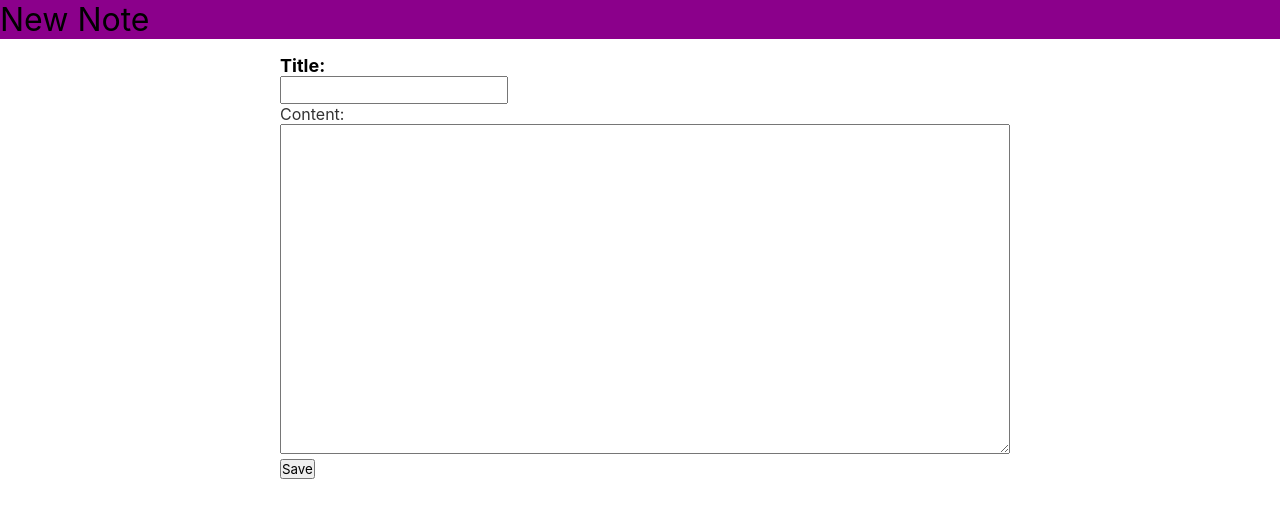
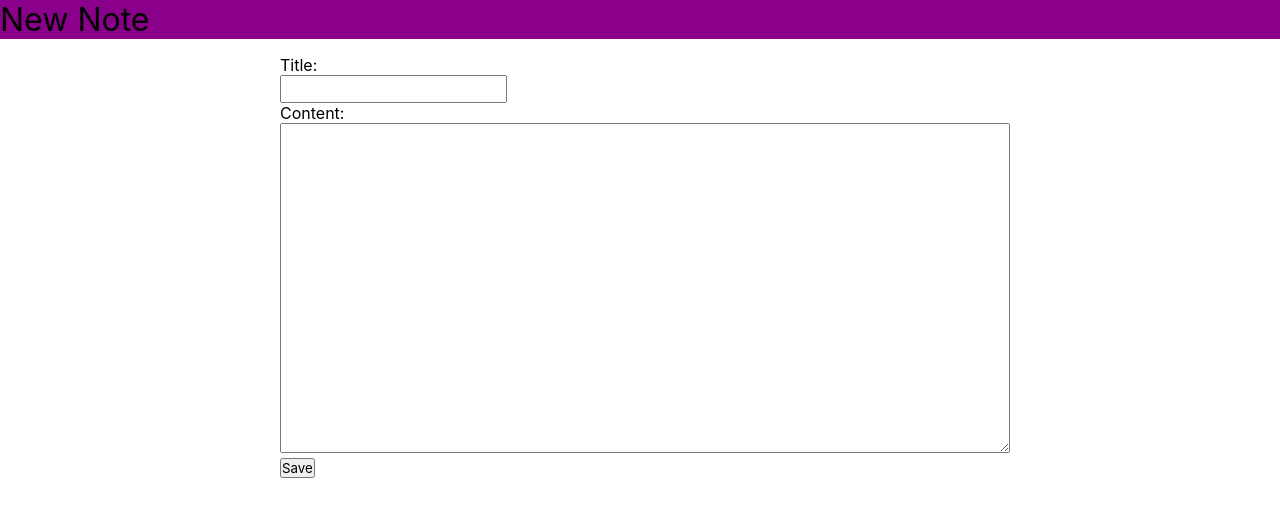
Before and after one commit to roboteng/mvp, a React (Create React App) app: page /new in a window 1280 px wide. Shown: the top 518 px of the page. Built offline with nearby package versions, Linux system fonts and the light colour scheme.

Commit message:
fixed styling overlaps

```diff
--- a/src/routes/NewNote/NewNote.css
+++ b/src/routes/NewNote/NewNote.css
@@ -1,9 +1,9 @@
 
-.field {
+.new-note-field {
   display: block;
 }
 
-.field .input {
+.new-note-field .input {
   padding: 4px;
 }
 
--- a/src/routes/NewNote/NewNote.tsx
+++ b/src/routes/NewNote/NewNote.tsx
@@ -19,7 +19,7 @@ export default function NewNote(props: NewNoteProps) {
       </div>
       <main>
         <div>
-          <label className="title field">
+          <label className="new-note-field">
             <p>Title:</p>
             <input
               type="text"
@@ -28,7 +28,7 @@ export default function NewNote(props: NewNoteProps) {
               onChange={(e) => setTitle(e.target.value)}
             ></input>
           </label>
-          <label className="content field">
+          <label className="new-note-field">
             <p>Content:</p>
             <textarea
               rows={20}
--- a/src/routes/ViewAll/NoteTile.css
+++ b/src/routes/ViewAll/NoteTile.css
@@ -1,4 +1,4 @@
-.tile {
+.note-tile {
   border-radius: 4px;
   border: 1px solid black;
   height: 3rem;
@@ -11,11 +11,11 @@
   justify-content: space-between
 }
 
-.title {
+.note-tile-title {
   font-weight: 700;
   font-size: large;
 }
 
-.content {
+.note-tile-content {
   color: #333;
 }
--- a/src/routes/ViewAll/NoteTile.tsx
+++ b/src/routes/ViewAll/NoteTile.tsx
@@ -11,13 +11,13 @@ function NoteTile(props: NoteTileProps) {
   const [showDelete, changeShowDelete] = useState(false);
   return (
     <div id={props.note.id.toString()}
-      className="tile"
+      className="note-tile"
       onMouseEnter={() => changeShowDelete(true)}
       onMouseLeave={() => changeShowDelete(false)}
     >
       <div>
-        <p className="title">{props.note.title}</p>
-        <p className="content">{props.note.content}</p>
+        <p className="note-tile-title">{props.note.title}</p>
+        <p className="note-tile-content">{props.note.content}</p>
       </div>
       {showDelete
         ? <button onClick={props.deleteCallback}>Delete</button>
```
